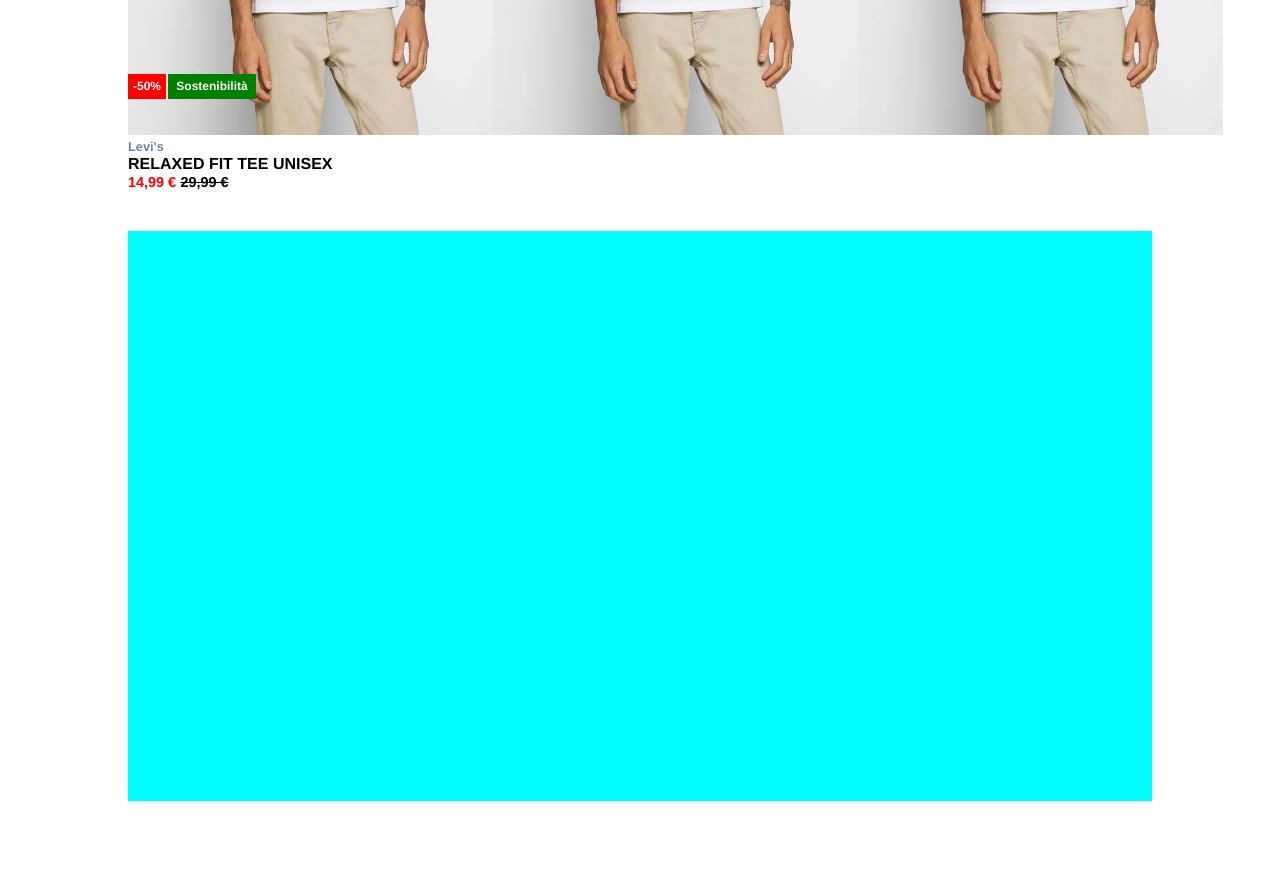
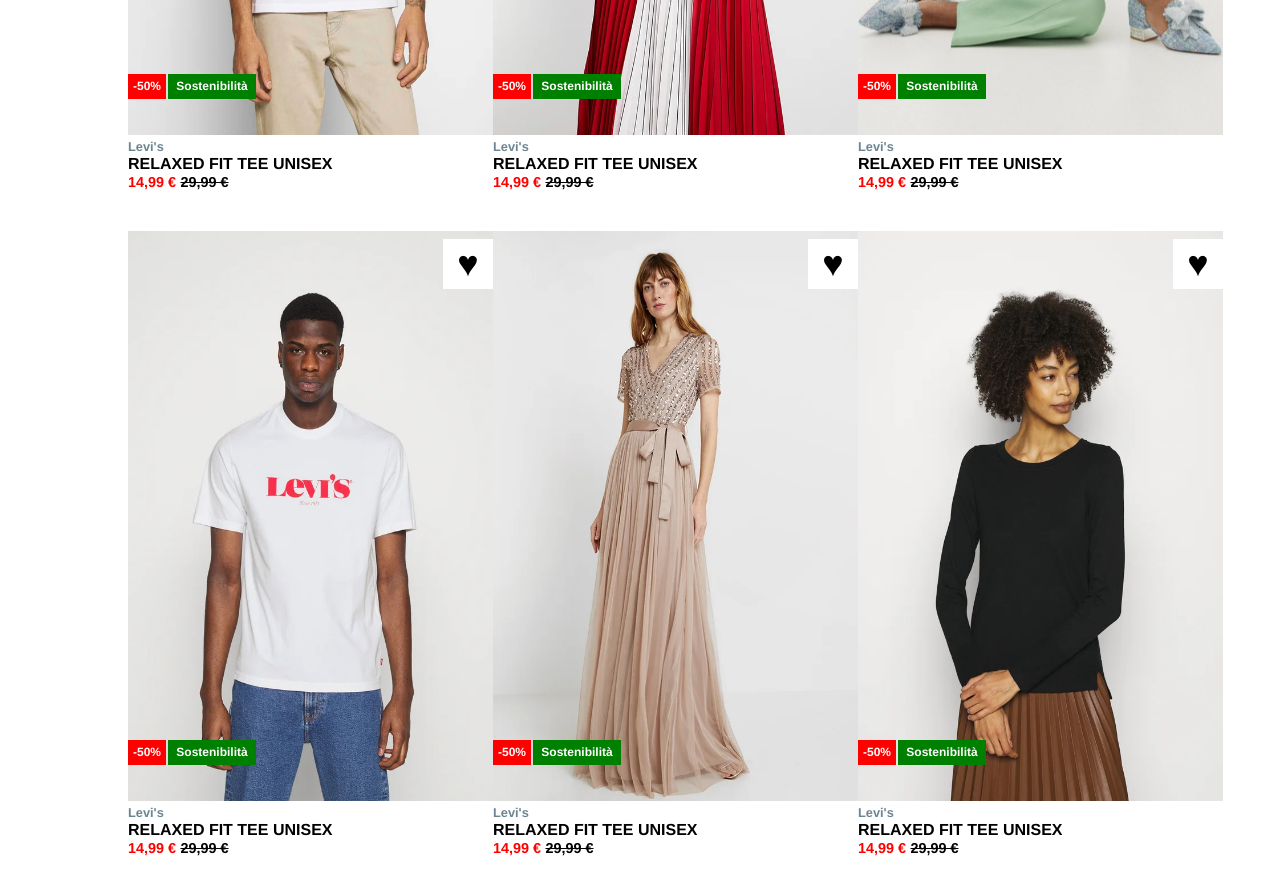
Before and after one commit to FabioCostantino84/html-css-boolando, a plain HTML site: page index.html in a window 1280 px wide. Shown: the part 600-1494 px from the top of the page. Drawn offline with Linux system fonts and the light colour scheme.

Commit message:
add all cards

```diff
--- a/assets/css/style.css
+++ b/assets/css/style.css
@@ -89,7 +89,6 @@ a {
 /* #region main */
 
 .container {
-    background-color: aqua;
     max-width: 1170px;
     width: 80%;
     margin: 6rem auto;
--- a/index.html
+++ b/index.html
@@ -52,17 +52,66 @@
             </div>
 
             <div class="card">
-                <img class="img_card" src="./assets/img/1.webp" alt="">
+                <img class="img_card" src="./assets/img/2.webp" alt="">
+                <div class="hearts d-flex">&hearts;
+                </div>
+                <div class="discount">-50%</div>
+                <div class="sust">Sostenibilità</div>
+                <div class="brand">Levi's</div>
+                <div class="model">RELAXED FIT TEE UNISEX</div>
+                <div><span class="price">14,99 €</span> <span class="old_price">29,99 €</span>
+                </div>
             </div>
+
             <div class="card">
-                <img class="img_card" src="./assets/img/1.webp" alt="">
+                <img class="img_card" src="./assets/img/3.webp" alt="">
+                <div class="hearts d-flex">&hearts;
+                </div>
+                <div class="discount">-50%</div>
+                <div class="sust">Sostenibilità</div>
+                <div class="brand">Levi's</div>
+                <div class="model">RELAXED FIT TEE UNISEX</div>
+                <div><span class="price">14,99 €</span> <span class="old_price">29,99 €</span>
+                </div>
             </div>
         </div>
 
         <div class="container d-flex">
-            <div class="card"></div>
-            <div class="card"></div>
-            <div class="card"></div>
+            <div class="card">
+                <img class="img_card" src="./assets/img/4.webp" alt="">
+                <div class="hearts d-flex">&hearts;
+                </div>
+                <div class="discount">-50%</div>
+                <div class="sust">Sostenibilità</div>
+                <div class="brand">Levi's</div>
+                <div class="model">RELAXED FIT TEE UNISEX</div>
+                <div><span class="price">14,99 €</span> <span class="old_price">29,99 €</span>
+                </div>
+            </div>
+
+            <div class="card">
+                <img class="img_card" src="./assets/img/5.webp" alt="">
+                <div class="hearts d-flex">&hearts;
+                </div>
+                <div class="discount">-50%</div>
+                <div class="sust">Sostenibilità</div>
+                <div class="brand">Levi's</div>
+                <div class="model">RELAXED FIT TEE UNISEX</div>
+                <div><span class="price">14,99 €</span> <span class="old_price">29,99 €</span>
+                </div>
+            </div>
+
+            <div class="card">
+                <img class="img_card" src="./assets/img/6.webp" alt="">
+                <div class="hearts d-flex">&hearts;
+                </div>
+                <div class="discount">-50%</div>
+                <div class="sust">Sostenibilità</div>
+                <div class="brand">Levi's</div>
+                <div class="model">RELAXED FIT TEE UNISEX</div>
+                <div><span class="price">14,99 €</span> <span class="old_price">29,99 €</span>
+                </div>
+            </div>
         </div>
     </main>
     <!-- main -->
```
